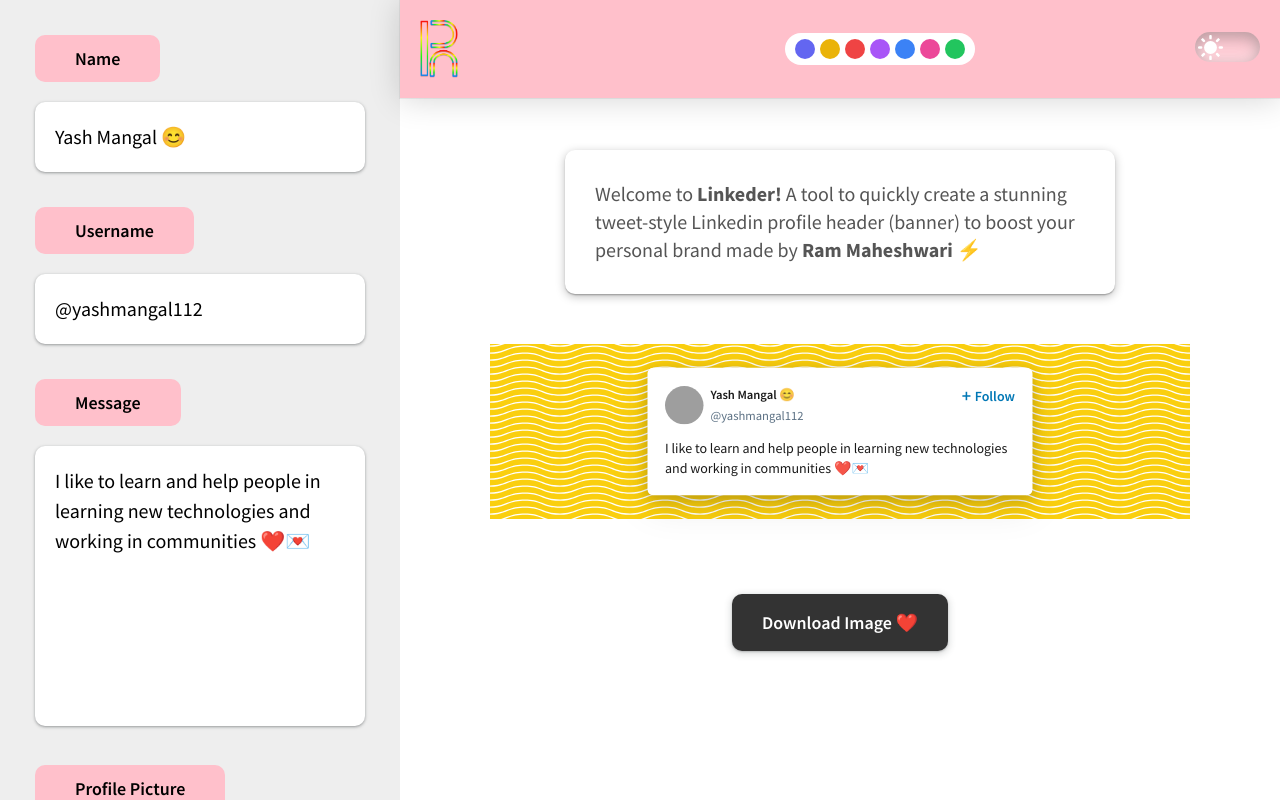
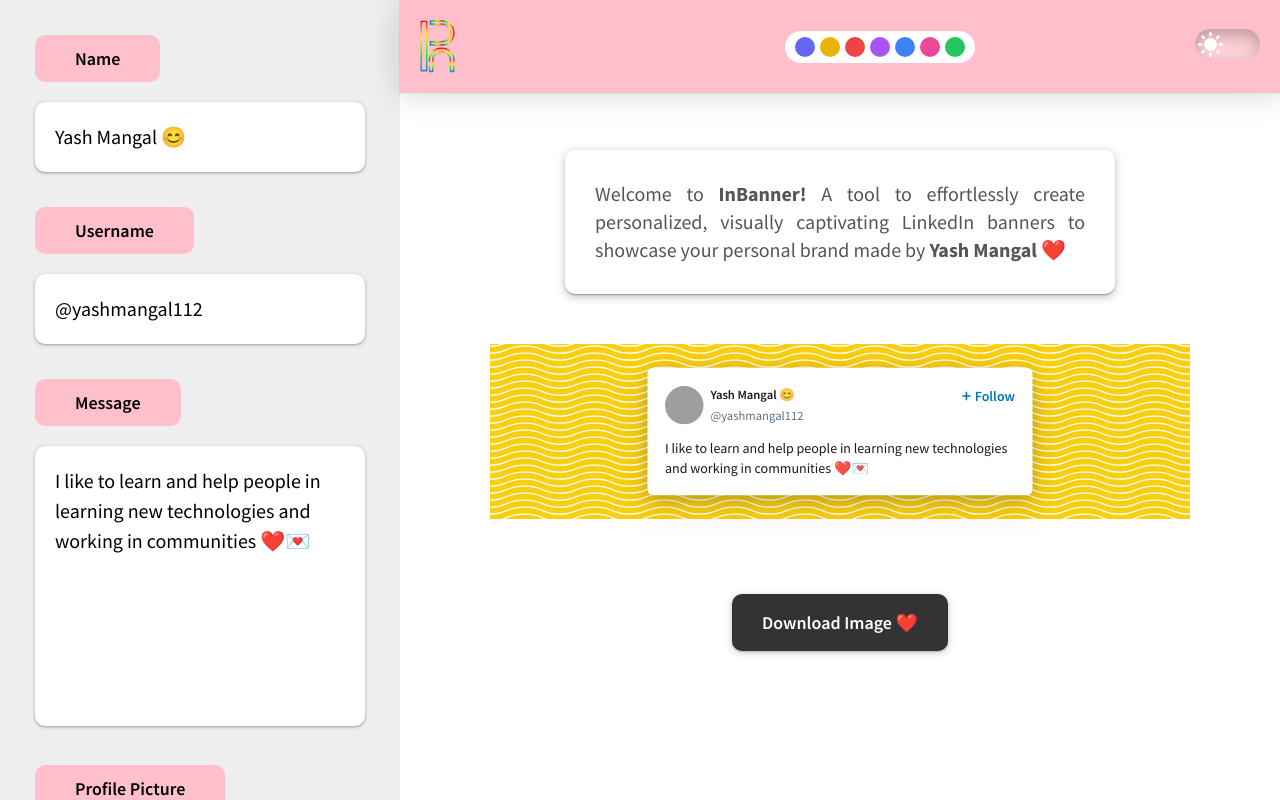
Before and after one commit to yashmangal112/InBanner, a React (Create React App) app: page / in a window 1280 px wide. Built offline with nearby package versions, Linux system fonts and the light colour scheme; grey boxes are pictures that could not be loaded; a web font is replaced by a local one.

Commit message:
alert mobile view

```diff
--- a/src/App.css
+++ b/src/App.css
@@ -283,7 +283,7 @@
     width: 100%;
     max-width: 55rem;
     line-height: 1.4;
-
+    text-align: justify;
 
     background: #fff;
     padding: 3rem;
@@ -765,7 +765,7 @@
 }
 
 .bottom-bar__logo-cont img {
-    width: 38px;
+    width: 35px;
     /* border-radius: 1rem; */
 }
 
--- a/src/App.js
+++ b/src/App.js
@@ -115,19 +115,26 @@
     // You can add additional logic here to handle any theme changes in your application
   };
 
+  // for only mobile devices
+  const showAlertOnMobile = () => {
+    const isMobile = /iPhone|iPad|iPod|Android/i.test(navigator.userAgent);
+    if (isMobile) {
+      alert('for good experince, open it on laptop or tablet view');
+    }
+  };
+
   return (
     <>
   {/* Hello world */}
+  {showAlertOnMobile()}
   <main className="main">
     <div className="main__app-info">
       <div className="main__app-info-content">
-        Welcome to <b>Linkeder!</b> A tool to quickly create a stunning
-        tweet-style Linkedin profile header (banner) to boost your personal
-        brand made by{" "}
-        <a href="https://linkedin.com/in/rammcodes">
-          <b>Ram Maheshwari</b>
+        Welcome to <b>InBanner!</b> A tool to effortlessly create personalized, visually captivating LinkedIn banners to showcase your personal brand made by{" "}
+        <a href="https://yashmangal112.vercel.app">
+          <b>Yash Mangal</b>
         </a>{" "}
-        ⚡
+       ❤️
       </div>
     </div>
     <div className="main__post" >
```
